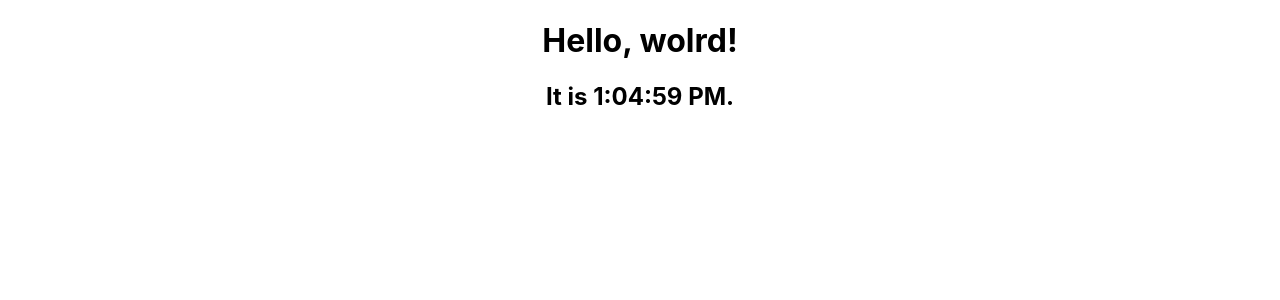
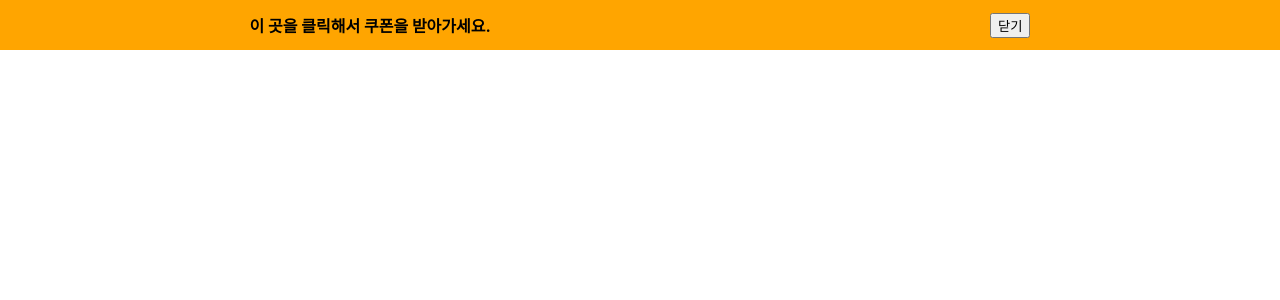
Before and after one commit to bbung95/react-example, a React (Create React App) app in the folder my-app/: page / in a window 1280 px wide. Shown: the top 300 px of the page. Built offline with nearby package versions, Linux system fonts and the light colour scheme.

Commit message:
feat : react-example event-handler

```diff
--- a/my-app/src/App.js
+++ b/my-app/src/App.js
@@ -1,26 +1,12 @@
-import { useState } from "react";
-// import Header from "./components/Header";
-// import Welcome from "./components/Welcome";
-// import Counter from "./components/Counter";
-// import Calculator from "./components/state/Calculator";
-// import ClockClass from "./components/life-cycle/ClockClass";
-import ClockHook from "./components/life-cycle/ClockHook";
+import React, { useState } from "react";
+import Banner from "./components/event/Banner";
 
 import "./App.css";
 
 function App() {
-    const [message, setMessage] = useState();
-
     return (
         <div className="App">
-            {/* <input type="text" onKeyUp={(e) => setMessage(e.target.value)}></input>
-            <Header message={message} />
-            {message === "bbung" && "hello"}
-            <Welcome firstName="bbung" lastName="95" withImg={true}></Welcome> */}
-            {/* <Counter></Counter> */}
-            {/* <Calculator /> */}
-            {/* <ClockClass></ClockClass> */}
-            <ClockHook></ClockHook>
+            <Banner />
         </div>
     );
 }
--- /dev/null
+++ b/my-app/src/components/event/Banner.js
@@ -0,0 +1,41 @@
+import React, { useState } from "react";
+
+const Banner = () => {
+    const [visiable, setVisiable] = useState(true);
+
+    const handlerOnClickBannerClose = (e) => {
+        e.stopPropagation();
+        setVisiable(false);
+    };
+
+    const handlerOnClickCouponAlert = (e) => {
+        if (e.target.tagName == "BUTTON") {
+            return;
+        }
+
+        alert("10% 할인 쿠폰에 당첨 되었습니다.");
+    };
+
+    return (
+        <>
+            {visiable && (
+                <div
+                    onClick={handlerOnClickCouponAlert}
+                    style={{
+                        backgroundColor: "orange",
+                        fontWeight: "bold",
+                        height: "50px",
+                        display: "flex",
+                        justifyContent: "space-around",
+                        alignItems: "center",
+                    }}
+                >
+                    이 곳을 클릭해서 쿠폰을 받아가세요.
+                    <button onClick={handlerOnClickBannerClose}>닫기</button>
+                </div>
+            )}
+        </>
+    );
+};
+
+export default Banner;
```
